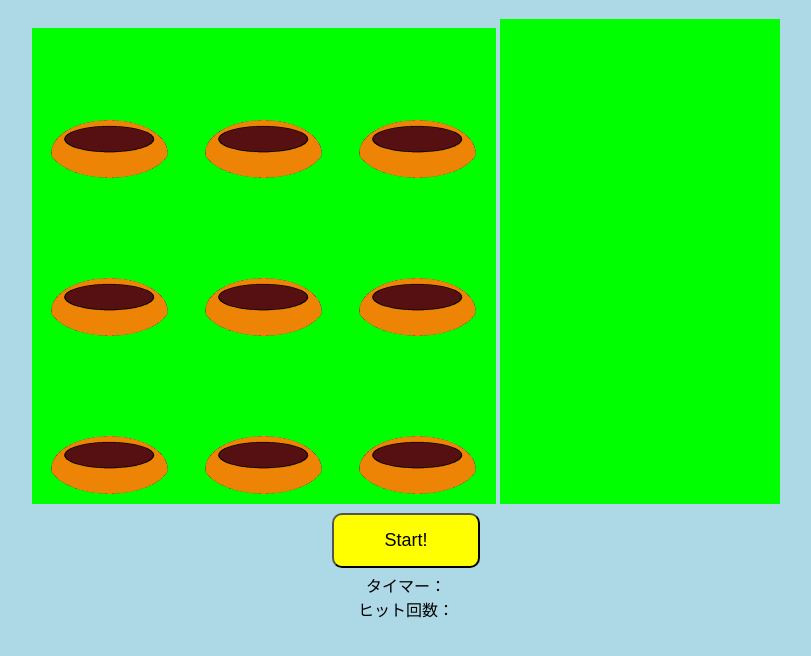
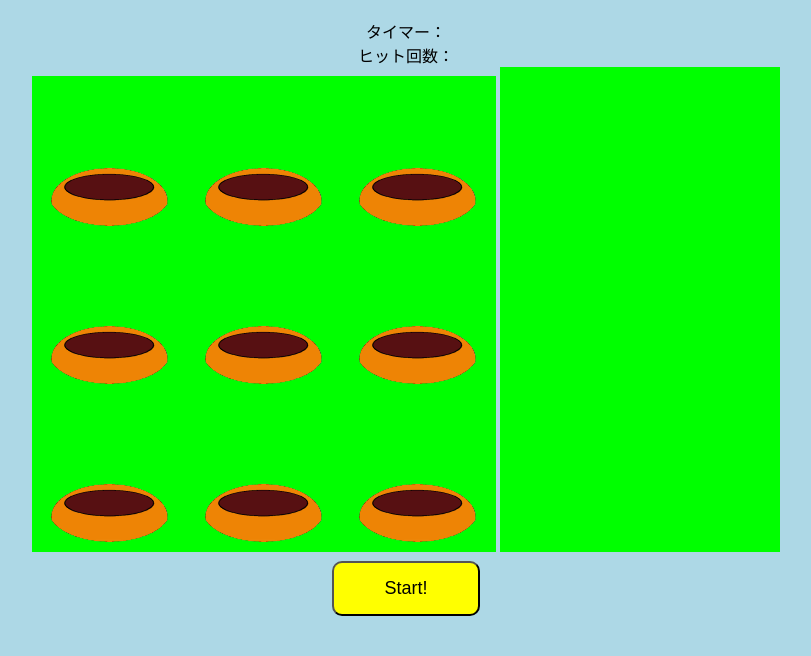
Before and after one commit to Miyamoto-my/Mogura, a plain HTML site: page mogura/index.html in a window 1280 px wide. Shown: the part 70-726 px from the top of the page, without its empty margins (2-813 px from the left). Drawn offline with Linux system fonts and the light colour scheme.

Commit message:
htmlのコンテンツの配置を変更

```diff
--- a/mogura/index.html
+++ b/mogura/index.html
@@ -10,7 +10,18 @@
 </head>
 
 <body>
+    <header>
         <h1>モグラたたきゲーム</h1>
+    </header>
+    <main>
+        <div id="game_status_view">
+            <div>
+                タイマー：<span id="timer_view"></span>
+            </div>
+            <div>
+                ヒット回数：<span id="hits_view"></span>
+            </div>
+        </div>
         <div>
             <table>
                 <tr>
@@ -29,20 +40,14 @@
                     <td><img id="displayImage9" src="./images/hole.png"></td>
                 </tr>
             </table>
-        <!-- aside付けた -->
             <aside id="scroll">
                 <ol id="logString"></ol>
             </aside>
         </div>
+        <div id="game_control">
             <button onclick="startTimer()" id="start_bt">Start!</button>
-
-    <div>
-        タイマー：<span id="timerString"></span>
         </div>
-
-    <div>
-        ヒット回数：<span id="hitsString"></span>
-    </div>
+    </main>
 </body>
 
 </html>
```
Lines whose indentation alone changed are shown as unchanged.
